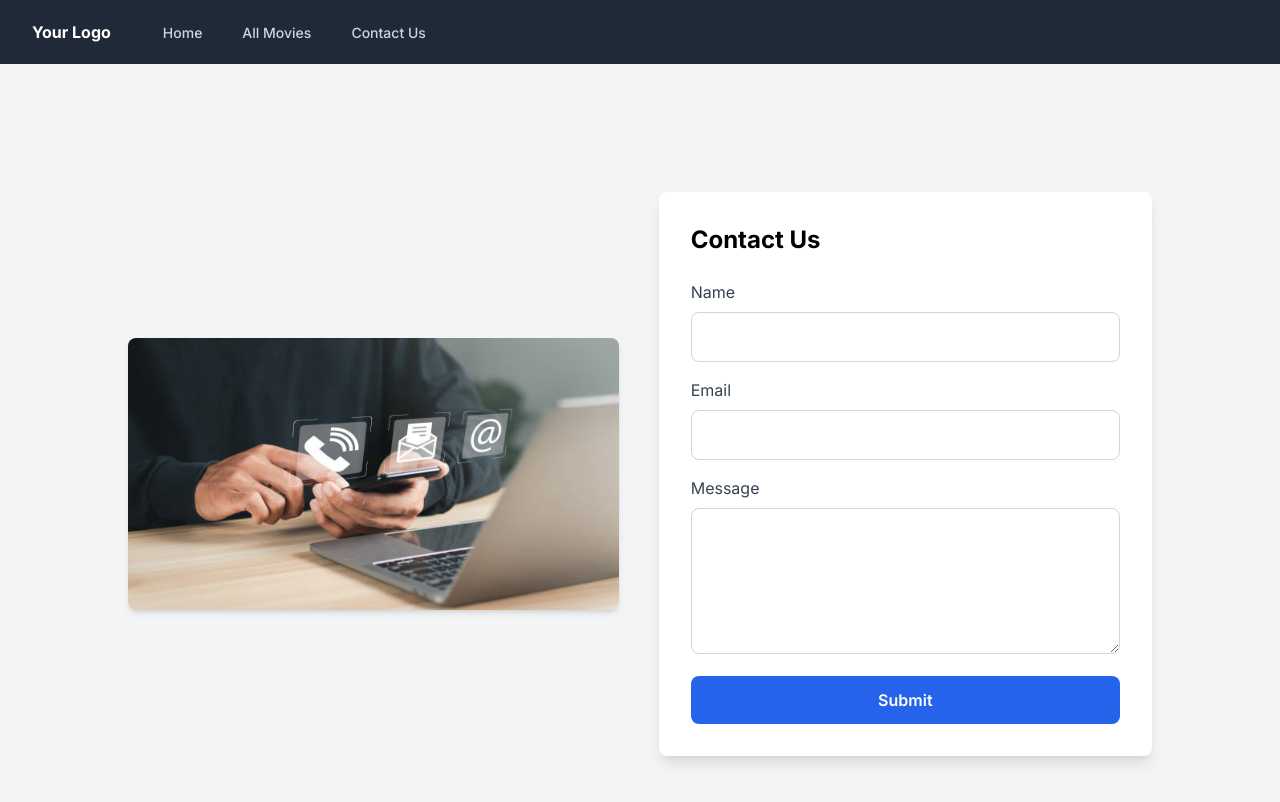
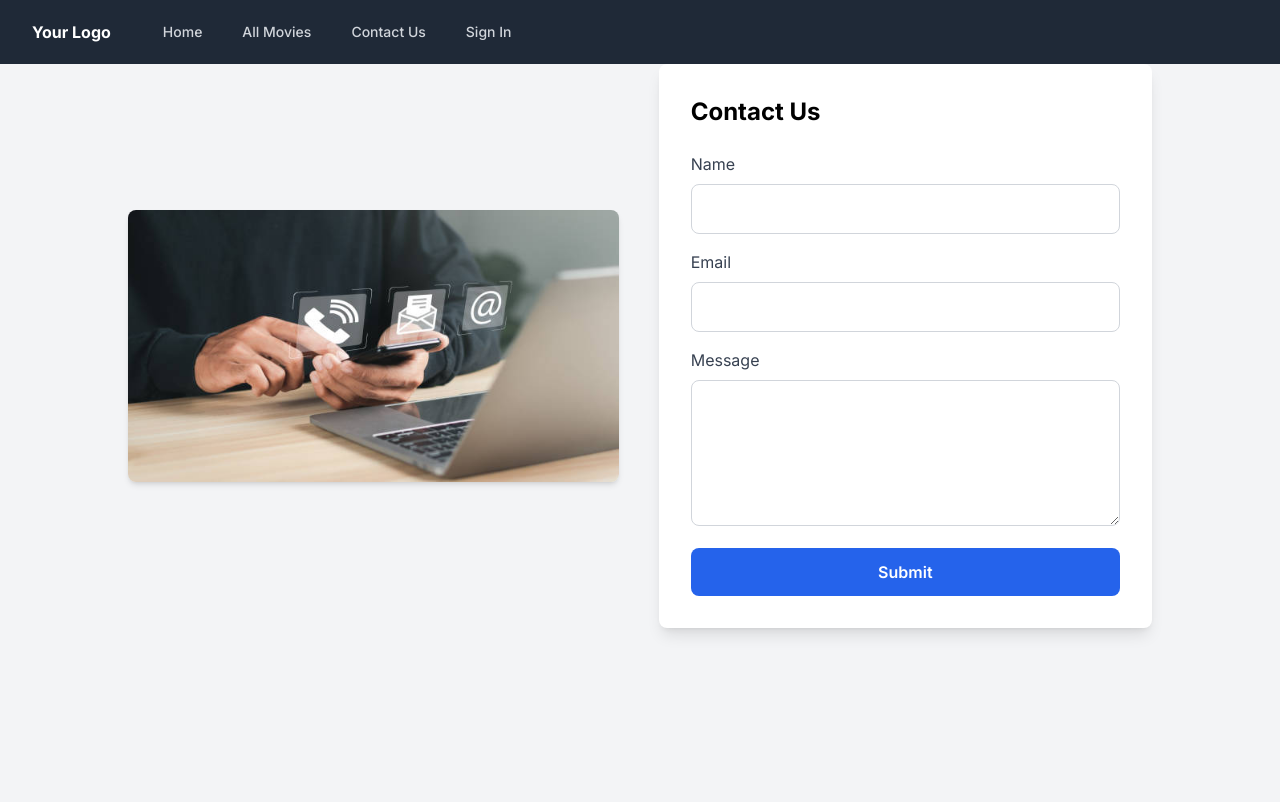
Before and after one commit to AniketBamane/nextjs_movie_info_website, a Next.js app: page /contact-us in a window 1280 px wide. Shown: the top 802 px of the page. Built offline with nearby package versions, Linux system fonts and the light colour scheme; no server answers.

Commit message:
done with navigation problem

```diff
--- a/src/app/all-movies/page.jsx
+++ b/src/app/all-movies/page.jsx
@@ -50,7 +50,7 @@ const AllMovies = () => {
   }, [loading]);
 
   return (
-    <div className="mx-5 my-32 grid gap-5 grid-cols-1 md:grid-cols-2 lg:grid-cols-4">
+    <div className="mx-5  grid gap-5 grid-cols-1 md:grid-cols-2 lg:grid-cols-4">
       {error && <h1>{error}</h1>}
       {movies.length === 0 && !loading && <h1>No movies found!</h1>}
       {movies.map((movie, index) => {
--- a/src/app/contact-us/page.jsx
+++ b/src/app/contact-us/page.jsx
@@ -35,7 +35,7 @@ export default function Contact() {
   }
   return (
     <div className="h-screen bg-gray-100 flex justify-center">
-      <div className="w-[80%] mx-auto  my-32">
+      <div className="w-[80%] mx-auto ">
         <div className="flex flex-col md:flex-row items-center gap-10 justify-between">
           <div className="w-full md:w-1/2 mb-10 md:mb-0">
           <Image
--- a/src/components/Navbar.jsx
+++ b/src/components/Navbar.jsx
@@ -39,6 +39,22 @@ export default function Navbar({ className }) {
                     Contact Us
                   </a>
                 </Link>
+
+                {/* Sign-in or Sign-out button */}
+                <button
+                  onClick={() => {
+                    if (session.status === "unauthenticated") {
+                      signIn("google");
+                      console.log("sign in ");
+                    } else {
+                      console.log("sign out !");
+                      signOut();
+                    }
+                  }}
+                  className="text-gray-300 hover:bg-gray-700 hover:text-white px-3 py-2 rounded-md text-sm font-medium"
+                >
+                  {session.status === "unauthenticated" ? "Sign In" : "Sign Out"}
+                </button>
               </div>
             </div>
           </div>
@@ -72,22 +88,6 @@ export default function Navbar({ className }) {
               Contact Us
             </a>
           </Link>
-          <div>
-            <button
-              onClick={() => {
-                if (session.status === "unauthenticated") {
-                  signIn("google");
-                  console.log("sign in ");
-                } else {
-                  console.log("sign out !");
-                  signOut();
-                }
-              }}
-              className="text-gray-300 hover:bg-gray-700 hover:text-white block px-3 py-2 rounded-md text-base font-medium w-full text-left"
-            >
-              {session.status === "unauthenticated" ? "Sign In" : "Sign Out"}
-            </button>
-          </div>
         </div>
       </div>
     </nav>
```
